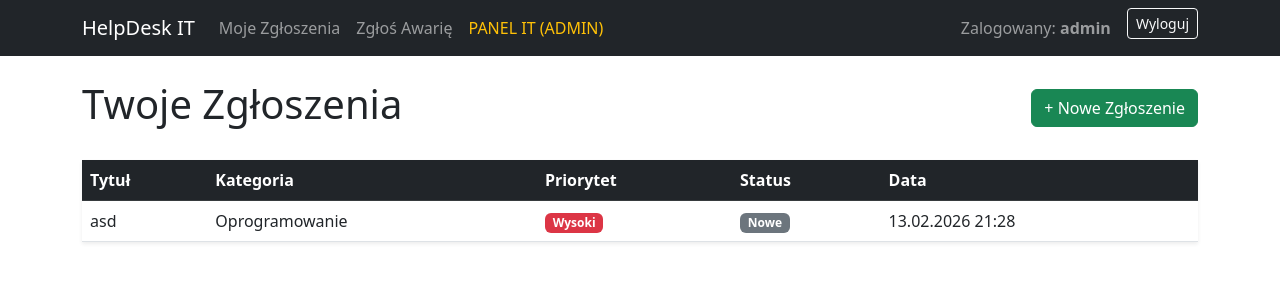
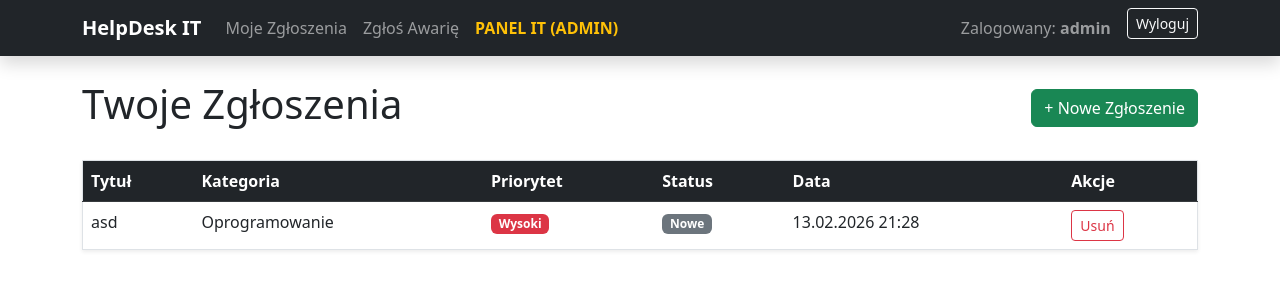
Before and after one commit to PiotrKniat/system-awarii-it, a Django app: page / in a window 1280 px wide. Shown: the top 300 px of the page. Run offline with Django 5.2, Linux system fonts and the light colour scheme; a user stored in the database is signed in; data comes from the database, SQL or seed files in the repository; both versions use the stored data as it was after the commit.

Commit message:
Poprawki wygladu i usuwanie zgloszen

```diff
--- a/templates/base.html
+++ b/templates/base.html
@@ -7,33 +7,24 @@
     <link href="https://cdn.jsdelivr.net/npm/bootstrap@5.3.0/dist/css/bootstrap.min.css" rel="stylesheet">
 </head>
 <body>
-    <nav class="navbar navbar-expand-lg navbar-dark bg-dark mb-4">
+    <nav class="navbar navbar-expand-lg navbar-dark bg-dark mb-4 shadow">
     <div class="container">
-            <a class="navbar-brand" href="{% url 'lista_zgloszen' %}">HelpDesk IT</a>
-
+        <a class="navbar-brand fw-bold" href="/">HelpDesk IT</a>
         <div class="collapse navbar-collapse">
             <ul class="navbar-nav me-auto">
                 {% if user.is_authenticated %}
-                        <li class="nav-item">
-                            <a class="nav-link" href="{% url 'lista_zgloszen' %}">Moje Zgłoszenia</a>
-                        </li>
-                        <li class="nav-item">
-                            <a class="nav-link" href="{% url 'nowe_zgloszenie' %}">Zgłoś Awarię</a>
-                        </li>
+                    <li class="nav-item"><a class="nav-link" href="{% url 'lista_zgloszen' %}">Moje Zgłoszenia</a></li>
+                    <li class="nav-item"><a class="nav-link" href="{% url 'nowe_zgloszenie' %}">Zgłoś Awarię</a></li>
                     {% if user.is_staff %}
-                        <li class="nav-item">
-                            <a class="nav-link text-warning" href="{% url 'panel_administratora' %}">PANEL IT (ADMIN)</a>
-                        </li>
+                        <li class="nav-item"><a class="nav-link text-warning fw-bold" href="{% url 'panel_administratora' %}">PANEL IT (ADMIN)</a></li>
                     {% endif %}
                 {% endif %}
             </ul>
-
             <div class="navbar-nav">
                 {% if user.is_authenticated %}
                     <span class="navbar-text me-3">Zalogowany: <strong>{{ user.username }}</strong></span>
-                        <form action="{% url 'logout' %}" method="post" style="display:inline;">
-                            {% csrf_token %}
-                            <button type="submit" class="btn btn-outline-light btn-sm">Wyloguj</button>
+                    <form action="{% url 'logout' %}" method="post" class="d-inline">
+                        {% csrf_token %}<button type="submit" class="btn btn-outline-light btn-sm">Wyloguj</button>
                     </form>
                 {% else %}
                     <a class="btn btn-outline-light btn-sm me-2" href="{% url 'rejestracja' %}">Rejestracja</a>
--- a/zgloszenia/templates/zgloszenia/lista.html
+++ b/zgloszenia/templates/zgloszenia/lista.html
@@ -8,7 +8,7 @@
     <a href="{% url 'nowe_zgloszenie' %}" class="btn btn-success">+ Nowe Zgłoszenie</a>
 </div>
 
-    <table class="table table-hover shadow-sm">
+<table class="table table-hover shadow-sm border">
     <thead class="table-dark">
         <tr>
             <th>Tytuł</th>
@@ -16,7 +16,7 @@
             <th>Priorytet</th>
             <th>Status</th>
             <th>Data</th>
-            </tr>
+            <th>Akcje</th> </tr>
     </thead>
     <tbody>
         {% for z in zgloszenia %}
@@ -28,14 +28,19 @@
                     {{ z.get_priorytet_display }}
                 </span>
             </td>
-                <td>
-                    <span class="badge bg-secondary">{{ z.get_status_display }}</span>
+            <td> <span class="badge bg-secondary">{{ z.get_status_display }}</span>
             </td>
-                <td>{{ z.data_utworzenia|date:"d.m.Y H:i" }}</td>
+            <td> {{ z.data_utworzenia|date:"d.m.Y H:i" }}
+            </td>
+            <td> <a href="{% url 'usun_zgloszenie' z.pk %}" class="btn btn-sm btn-outline-danger"
+                   onclick="return confirm('Czy na pewno chcesz usunąć to zgłoszenie?')">
+                   Usuń
+                </a>
+            </td>
         </tr>
         {% empty %}
         <tr>
-                <td colspan="5" class="text-center">Brak zgłoszeń. Kliknij przycisk powyżej, aby dodać pierwsze!</td>
+            <td colspan="6" class="text-center text-muted p-4">Nie masz jeszcze żadnych zgłoszeń.</td>
         </tr>
         {% endfor %}
     </tbody>
--- a/zgloszenia/templates/zgloszenia/panel_admina.html
+++ b/zgloszenia/templates/zgloszenia/panel_admina.html
@@ -61,6 +61,8 @@
                 <div class="btn-group">
                     <a href="{% url 'zmien_status' z.pk 'w_trakcie' %}" class="btn btn-sm btn-warning">W trakcie</a>
                     <a href="{% url 'zmien_status' z.pk 'zamkniete' %}" class="btn btn-sm btn-success">Zamknij</a>
+                    <a href="{% url 'usun_zgloszenie' z.pk %}" class="btn btn-sm btn-danger"
+                        onclick="return confirm('Czy na pewno chcesz trwale usunąć to zgłoszenie?')">Usuń</a>
                 </div>
             </td>
         </tr>
--- a/zgloszenia/urls.py
+++ b/zgloszenia/urls.py
@@ -7,4 +7,5 @@ urlpatterns = [
     path('panel-it/', views.panel_administratora, name='panel_administratora'),
     path('status/<int:pk>/<str:nowy_status>/', views.zmien_status, name='zmien_status'),
     path('register/', views.rejestracja, name='rejestracja'),
+    path('usun/<int:pk>/', views.usun_zgloszenie, name='usun_zgloszenie'),
 ]
--- a/zgloszenia/views.py
+++ b/zgloszenia/views.py
@@ -89,3 +89,17 @@ def nowe_zgloszenie(request):
         zgloszenie.save()
         return redirect('lista_zgloszen')
     return render(request, 'zgloszenia/formularz.html', {'form': form})
+
+@login_required
+def usun_zgloszenie(request, pk):
+    zgloszenie = get_object_or_404(Zgloszenie, pk=pk)
+
+    if request.user.is_staff or zgloszenie.autor == request.user:
+        zgloszenie.delete()
+        messages.success(request, "Zgłoszenie zostało pomyślnie usunięte.")
+    else:
+        messages.error(request, "Nie masz uprawnień do usunięcia tego zgłoszenia!")
+
+    if request.user.is_staff:
+        return redirect('panel_administratora')
+    return redirect('lista_zgloszen')
```
Also changed, not shown: db.sqlite3. Lines whose indentation alone changed are shown as unchanged.
